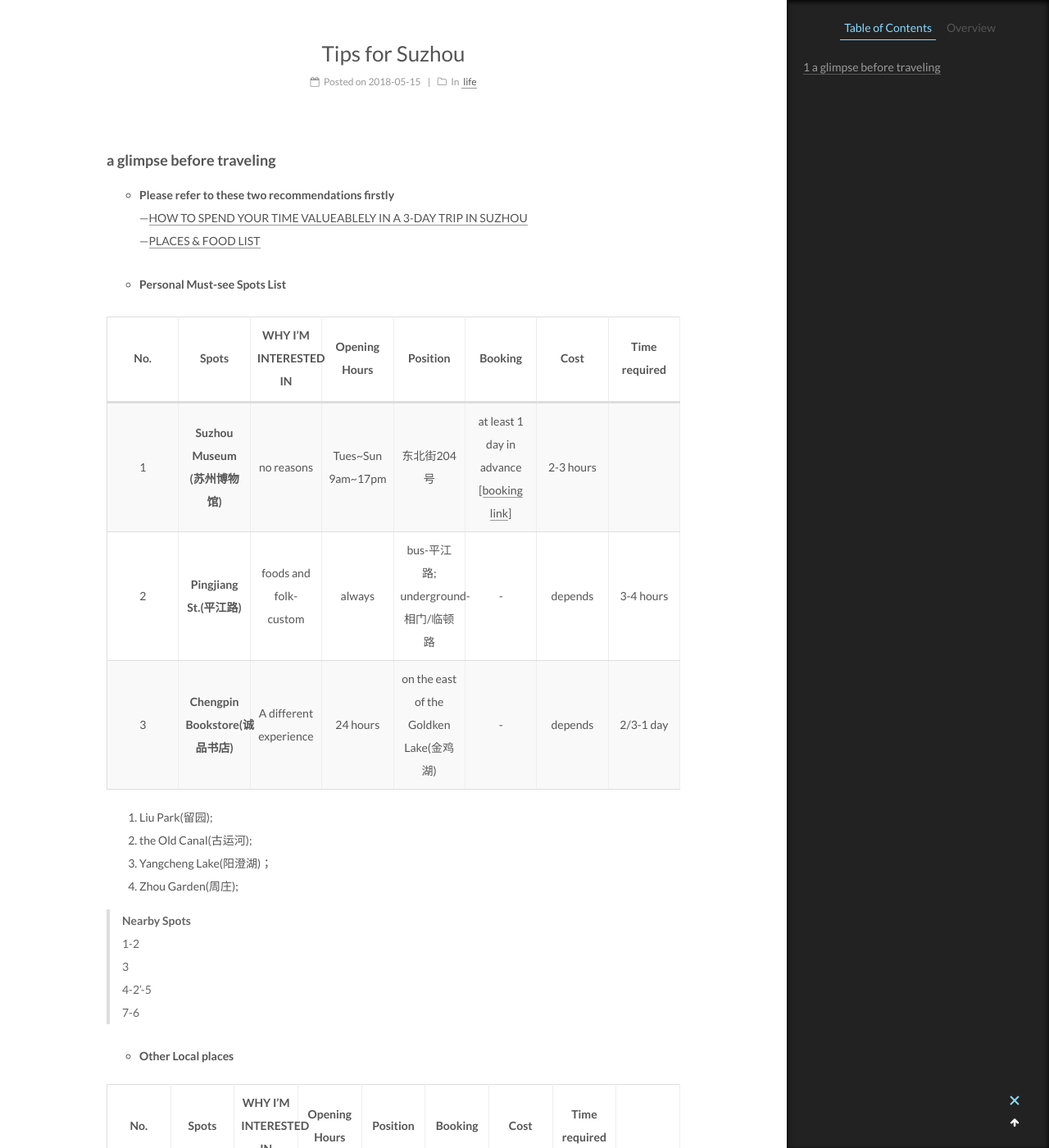
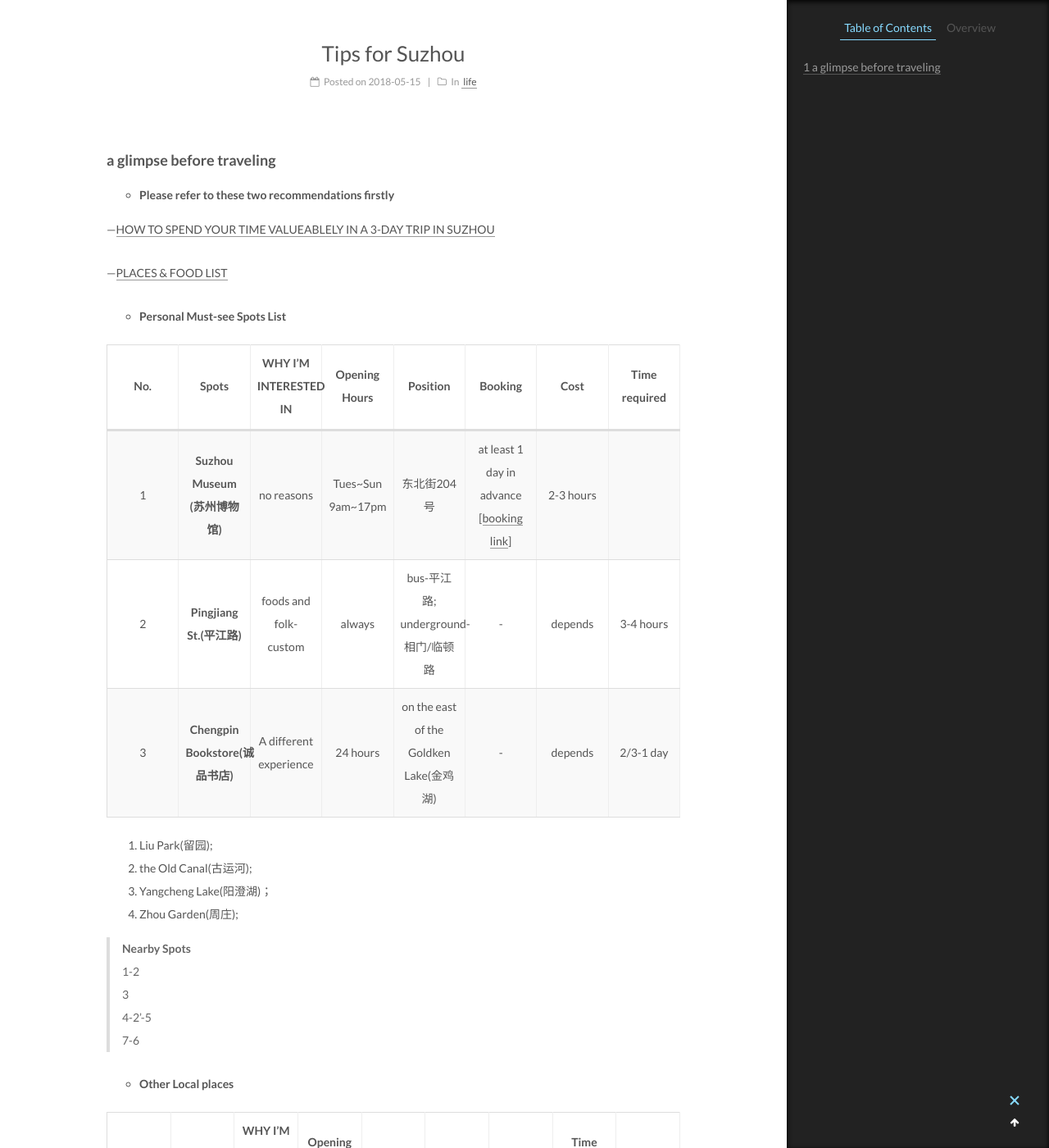
Before and after one commit to guannnni/2018, a Jekyll site: the page built from _posts/2018-05-15-Tips-for-Suzhou.md, in a window 1280 px wide and 1400 px high, scrolled down 331 px. Shown: the whole window at 82% size. Built offline with Jekyll 4.4.1, drawn with Linux system fonts in a browser that asks for light colours.

```diff
--- a/_posts/2018-05-15-Tips-for-Suzhou.md
+++ b/_posts/2018-05-15-Tips-for-Suzhou.md
@@ -9,8 +9,12 @@ tags:
 
 ### a glimpse before traveling
 
-- **Please refer to these two recommendations firstly**<br>---[HOW TO SPEND YOUR TIME VALUEABLELY IN A 3-DAY TRIP IN SUZHOU](http://www.mafengwo.cn/mdd/cityroute/10207_254.html)<br>
+- **Please refer to these two recommendations firstly**
+
+---[HOW TO SPEND YOUR TIME VALUEABLELY IN A 3-DAY TRIP IN SUZHOU](http://www.mafengwo.cn/mdd/cityroute/10207_254.html)
+
 ---[PLACES & FOOD LIST](https://www.zhihu.com/question/26884496/answer/86408966)
+
 
 - **Personal Must-see Spots List**
 
```
